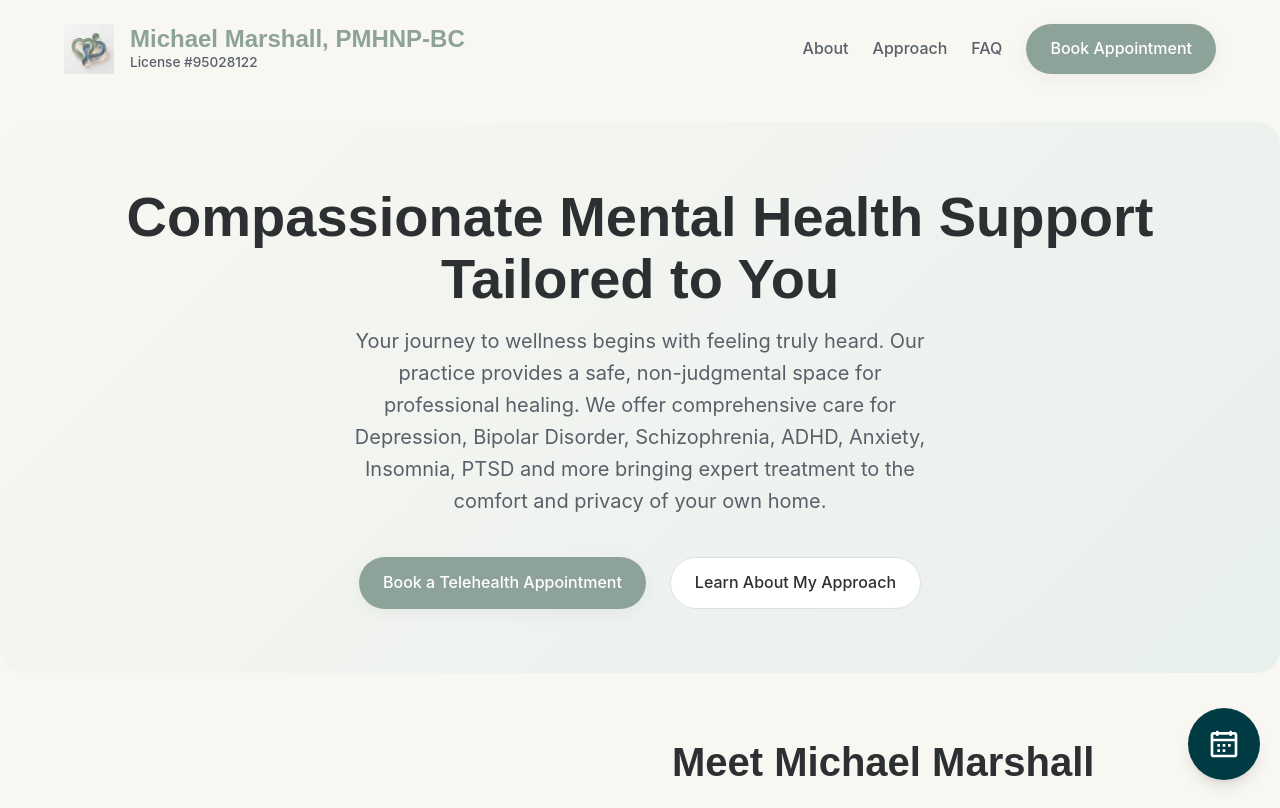
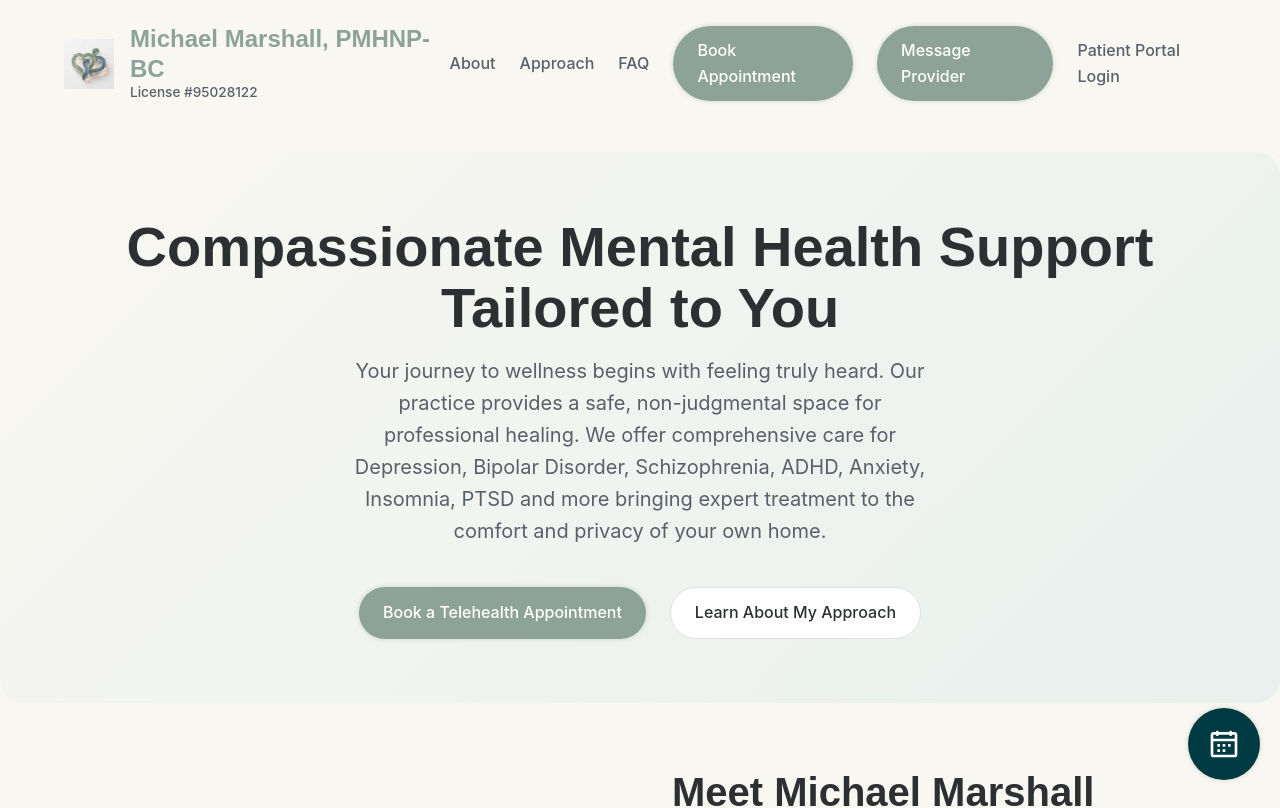
Before and after one commit to Dunnbiggs/Madvnp, a React (Vite) app: page / in a window 1280 px wide. Shown: the top 808 px of the page. Built offline with nearby package versions, Linux system fonts and the light colour scheme.

Commit message:
feat: move portal link add message cta and flash animation

```diff
--- a/src/components/Footer.jsx
+++ b/src/components/Footer.jsx
@@ -20,7 +20,6 @@ const Footer = () => {
                 <div className="footer-contact">
                     <h4>Contact</h4>
                     <p>Phone: (909) 755-6610</p>
-                    <a href="https://portal.kareo.com/" className="footer-link">Patient Portal Login</a>
                 </div>
             </div>
             <div className="footer-bottom container text-center">
--- a/src/components/Header.jsx
+++ b/src/components/Header.jsx
@@ -14,7 +14,9 @@ const Header = () => {
                 <a href="#about">About</a>
                 <a href="#approach">Approach</a>
                 <a href="#faq">FAQ</a>
-                <a href="https://d2oe0ra32qx05a.cloudfront.net/?practiceKey=k_1_106361" className="btn btn-primary">Book Appointment</a>
+                <a href="https://d2oe0ra32qx05a.cloudfront.net/?practiceKey=k_1_106361" className="btn btn-primary btn-flash">Book Appointment</a>
+                <a href="https://portal.kareo.com/" className="btn btn-primary btn-flash">Message Provider</a>
+                <a href="https://portal.kareo.com/">Patient Portal Login</a>
             </nav>
         </header>
     )
--- a/src/components/Hero.jsx
+++ b/src/components/Hero.jsx
@@ -9,7 +9,7 @@ const Hero = () => {
                     Your journey to wellness begins with feeling truly heard. Our practice provides a safe, non-judgmental space for professional healing. We offer comprehensive care for Depression, Bipolar Disorder, Schizophrenia, ADHD, Anxiety, Insomnia, PTSD and more bringing expert treatment to the comfort and privacy of your own home.
                 </p>
                 <div className="hero-ctas">
-                    <a href="https://d2oe0ra32qx05a.cloudfront.net/?practiceKey=k_1_106361" className="btn btn-primary">Book a Telehealth Appointment</a>
+                    <a href="https://d2oe0ra32qx05a.cloudfront.net/?practiceKey=k_1_106361" className="btn btn-primary btn-flash">Book a Telehealth Appointment</a>
                     <a href="#approach" className="btn btn-secondary">Learn About My Approach</a>
                 </div>
             </div>
--- a/src/index.css
+++ b/src/index.css
@@ -107,6 +107,16 @@ button {
   /* Slightly darker sage */
   transform: translateY(-1px);
   box-shadow: var(--shadow-hover);
+}
+
+.btn-flash {
+  animation: flashButton 2s infinite ease-in-out;
+}
+
+@keyframes flashButton {
+  0% { box-shadow: 0 0 5px rgba(141, 163, 153, 0.4); opacity: 1; text-shadow: none; }
+  50% { box-shadow: 0 0 20px rgba(141, 163, 153, 1); opacity: 0.85; text-shadow: 0 0 5px rgba(255,255,255,0.5); }
+  100% { box-shadow: 0 0 5px rgba(141, 163, 153, 0.4); opacity: 1; text-shadow: none; }
 }
 
 .btn-secondary {
```
Also changed, not shown: index.html (+1 -1 lines), 5 other files (tests, documents, lock files or other folders).
